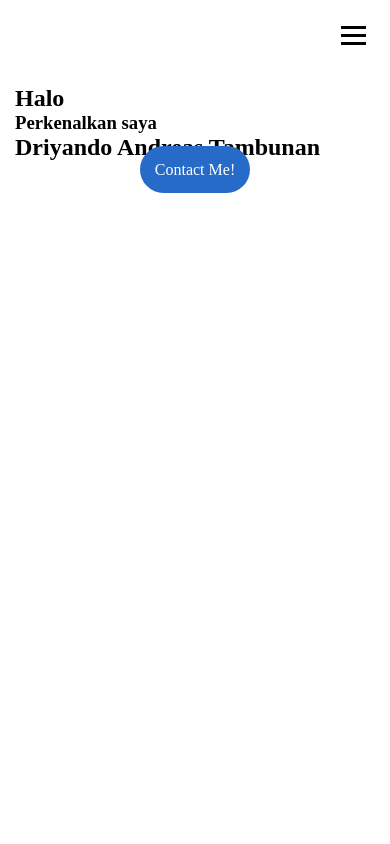
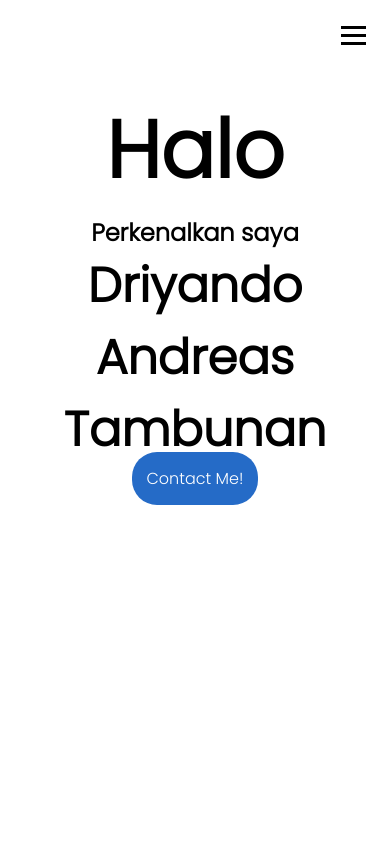
Before and after one commit to devdatzo/heroku-devdatzo, a plain HTML site: page index.html in a window 390 px wide. Shown: the top 844 px of the page. Drawn offline with Linux system fonts and the light colour scheme.

```diff
--- a/src/css/index.css
+++ b/src/css/index.css
@@ -3,11 +3,7 @@
   margin: 0;
   background-color: #f7f7f7;
 }
-h3{
-  margin-block-start: 0.5em;
-  margin-block-end: 0.5em;
-  font-size: 3rem;
-}
+
 nav {
   background-color: #f7f7f7;
   position: sticky;
@@ -72,11 +68,16 @@
   width: 32px;
   height: 32px;
 } */
+h3{
+  margin-block-start: 0.5em;
+  margin-block-end: 0.5em;
+  font-size: 3rem;
+}
 .container{
     padding: 15px;
     height: 100vh;
 }
-/* .greeting{
+.greeting{
     margin: 5px;
     text-align: center;
     font-size: 5rem;
@@ -90,7 +91,7 @@
     margin-top: 0;
     text-align: center;
     font-size: 3rem;
-} */
+}
 button{
   border: none;
   margin: 0;
@@ -212,6 +213,7 @@
   }
 }
 *{
+  font-family: "Poppins", sans-serif;
   padding: 0;
   margin: 0;
   box-sizing: border-box;
```
